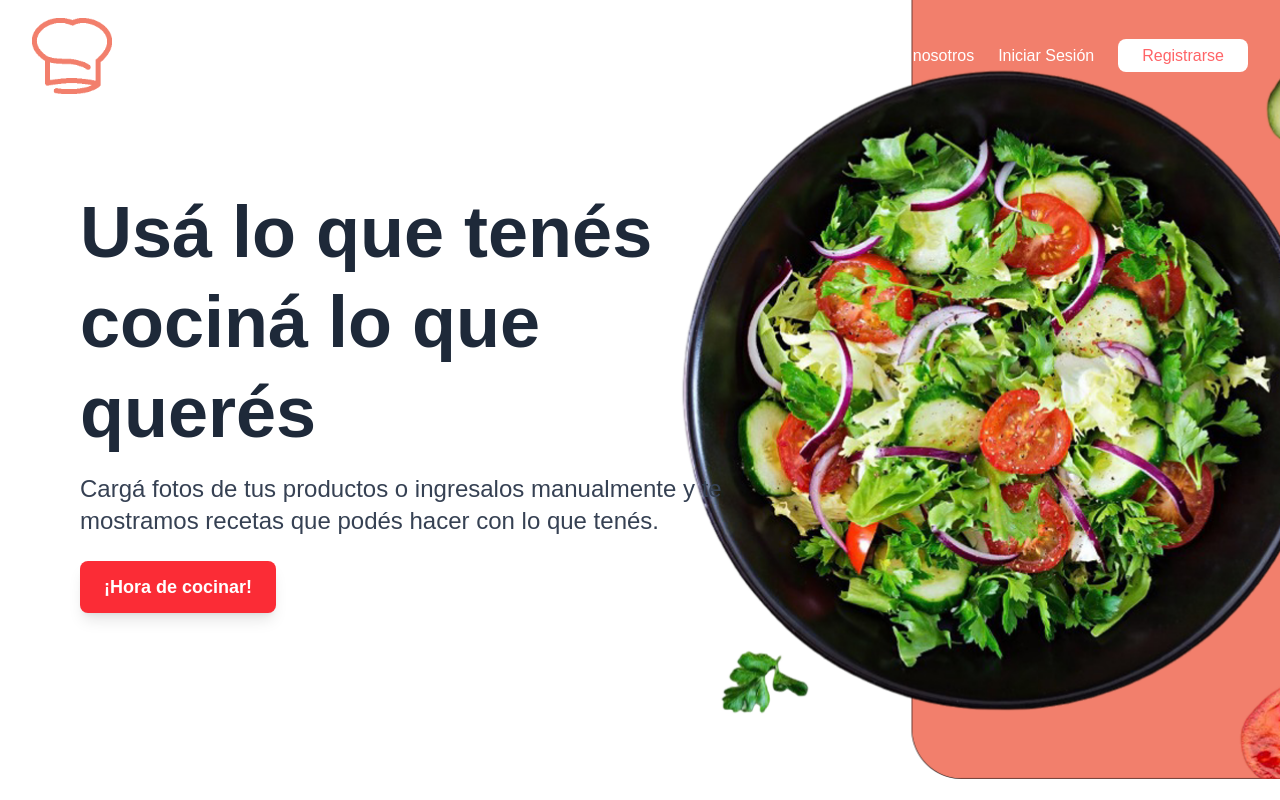
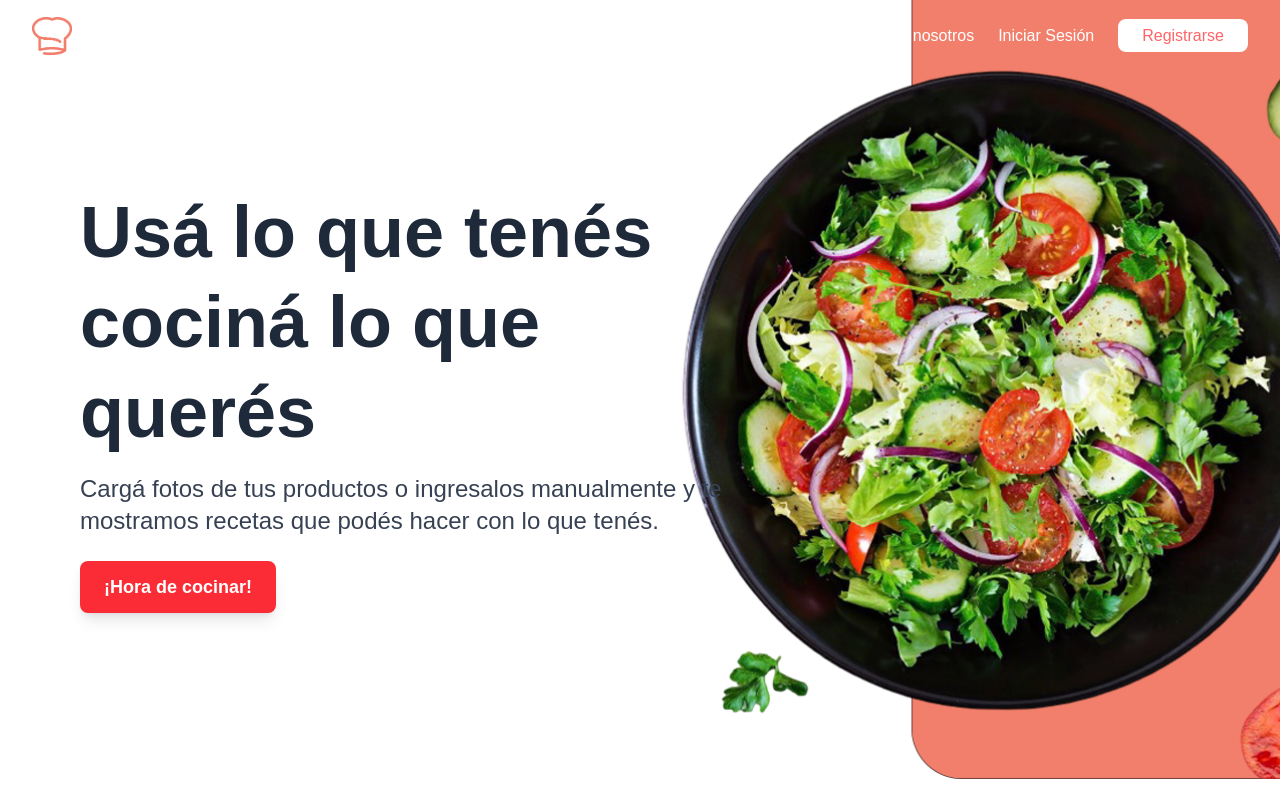
Before and after one commit to adigio/cuoco-ui, a Next.js app: page / in a window 1280 px wide. Shown: the top 800 px of the page. Built offline with nearby package versions, Linux system fonts and the light colour scheme.

Commit message:
add nav scrolled

```diff
--- a/src/app/globals.css
+++ b/src/app/globals.css
@@ -3,6 +3,8 @@
 :root {
   --background: #ffffff;
   --foreground: #171717;
+  --background-color-nav-scrolled: rgba(242, 127, 108, 92);
+
 }
 
 @theme inline {
@@ -24,3 +26,10 @@ body {
   color: var(--foreground);
   font-family: Arial, Helvetica, sans-serif;
 }
+
+
+/* Navbar */
+
+.background-color-nav-scrolled{
+  background-color: var(--background-color-nav-scrolled);
+}
--- a/src/components/navbars/NavbarLanding.jsx
+++ b/src/components/navbars/NavbarLanding.jsx
@@ -1,14 +1,35 @@
+"use client";
 import Link from "next/link";
+import { useState, useEffect} from "react";
+
 
 export default function NavbarLanding() {
+  const [scrolled, setScrolled] = useState(false);
+
+  useEffect(() => {
+    const handleScroll = () => {
+      if (window.scrollY > 0) {
+        setScrolled(true);
+      } else {
+        setScrolled(false);
+      }
+    };
+
+    window.addEventListener("scroll", handleScroll);
+    return () => window.removeEventListener("scroll", handleScroll);
+  }, []);
+
+
   return (
-    <nav className="fixed top-0 left-0 w-full z-50 bg-transparent py-4 px-8">
+    <nav  className={`fixed top-0 left-0 w-full z-50 py-4 px-8 transition-all duration-300 ${
+        scrolled ? "background-color-nav-scrolled shadow text-red-400" : "bg-transparent text-white"
+        }`}>
       <div className="flex justify-between items-center">
-        <div className="text-3xl font-bold text-white">
+        <div className={`text-3xl font-bold ${scrolled ? "text-red-400" : "text-white"}`}>
           <img
-            src="/log.png"
+            src={scrolled ? "/logos/logo-blanco.png" : "/logos/logo-rosa.png"}
             alt="Comida casera"
-            className="w-20 h-20 object-contain"
+            className="w-10 h-10 object-contain"
           />
         </div>
         <div className="space-x-6 text-white">
```
Also changed, not shown: public/logos/logo-blanco.png (added), public/logos/logo-rosa.png (renamed from public/log.png), src/components/SobrePlanicocina.module.css (line endings or trailing spaces).
